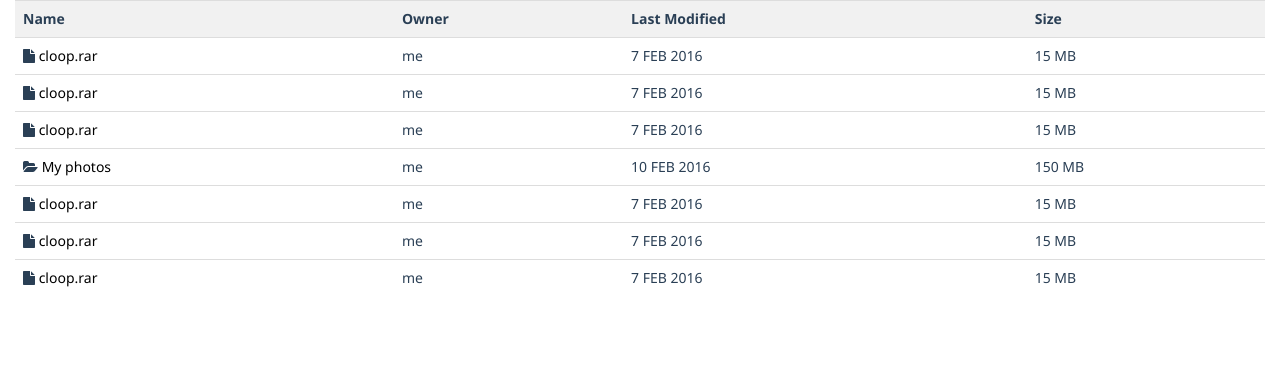
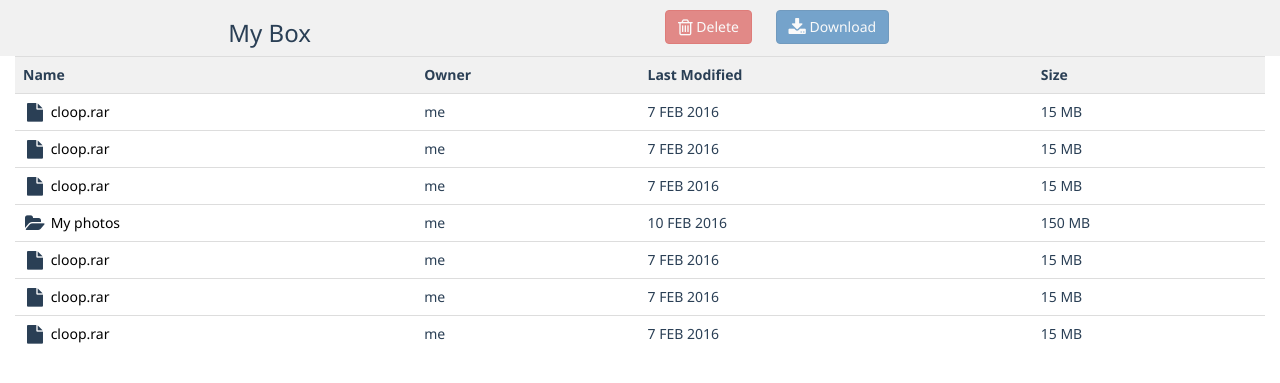
Before and after one commit to adityaup22/Cloop, a PHP site: page /files.php in a window 1280 px wide. Shown: the top 383 px of the page. Run offline with PHP 8.4, Linux system fonts and the light colour scheme.

Commit message:
files
buttons addded for deletion and dowmloading

```diff
--- a/css/files.css
+++ b/css/files.css
@@ -19,11 +19,21 @@ table {
 
 th{
 	text-align:left;
+	background-color: #f1f1f1}
 
-
-	background-color: #f1f1f1}
 td a{
 	color:black;
 	cursor:pointer;}
 td a:hover{
 	text-decoration:none;}
+
+.top-option{
+	background-color:#f1f1f1;}
+
+.file-option{
+	margin:10px;
+	cursor:pointer;}
+
+h3{
+	padding:opx;
+	vertical-align:central;}
--- a/files.php
+++ b/files.php
@@ -24,10 +24,23 @@
 <body onLoad="loadthis()" >
 
 
-<!------------------- new file--------------------->
+
+<!-------------------  fileoptions--------------------->
+
+<div class="container-fluid ">
+	<div class="row top-option ">
+    <div class="col-md-4 col-md-offset-2 ">
+    	<h3>My Box</h3>
+    </div>
+    <div class="col-md-4  ">
+	<button type="submit" class="btn btn-danger disabled file-option " data-toggle="tooltip" data-placement="bottom" title="Delete the selected file"><i class="fa fa-trash-o fa-lg " ></i>&nbsp;Delete</button>
+    <button class="btn btn-primary disabled file-option" data-toggle="tooltip" data-placement="bottom" title="Download the selected file"><i class="fa fa-download fa-lg  " ></i>&nbsp;Download</button>
+    </div>
+    </div>
+</div>
 
 
-
+<!-------------------  filedetails--------------------->
 <div class="container-fluid">
 
 <table class="table  table-responsive" id="file" ></table>
--- a/js/files.js
+++ b/js/files.js
@@ -1,3 +1,6 @@
+
+
+
 
 function loadthis() {
 
@@ -30,16 +33,16 @@ function myFunction(xml) {
   for (i = 0; i <file.length; i++) {
 
   	if(file[i].getElementsByTagName('TYPE')[0].childNodes[0].nodeValue ==="File"){
-    table += "<tr><td ><i class='fa fa-file'></i><a> " +
+    table += "<a><tr><td ><i class='fa fa-file fa-fw fa-lg'></i><a class='filelist' id="+file[i].getElementsByTagName("NAME")[0].childNodes[0].nodeValue+"> " +
     file[i].getElementsByTagName("NAME")[0].childNodes[0].nodeValue +
     "</a></td><td>" +
     file[i].getElementsByTagName("OWNER")[0].childNodes[0].nodeValue + "</td><td>" +
 	file[i].getElementsByTagName("MODIFIED")[0].childNodes[0].nodeValue +"</td><td>" +
-	 file[i].getElementsByTagName("SIZE")[0].childNodes[0].nodeValue }//end of if
+	 file[i].getElementsByTagName("SIZE")[0].childNodes[0].nodeValue +"</td></tr></a>"}//end of if
 
 
 	 else if(file[i].getElementsByTagName('TYPE')[0].childNodes[0].nodeValue ==="Folder"){
-		 table += "<tr><td ><i class='fa fa-folder-open'></i><a> " +
+		 table += "<tr><td ><i class='fa fa-folder-open fa-fw fa-lg'></i><a> " +
     file[i].getElementsByTagName("NAME")[0].childNodes[0].nodeValue +
     "</a></td><td>" +
     file[i].getElementsByTagName("OWNER")[0].childNodes[0].nodeValue + "</td><td>" +
@@ -51,3 +54,19 @@ function myFunction(xml) {
 
 
 }//------------------end of myFunction-------------//
+
+
+$(function(){
+	 $('[data-toggle="tooltip"]').tooltip();
+
+	/*$('tr').click(function(e){
+			alert('b')
+			$("#"+e.target.id).css("background-color","#B4B4B4");
+		});*/
+
+
+	$(".filelist").click(function(e){
+		alert('asdasads')
+		})
+
+	})
```
